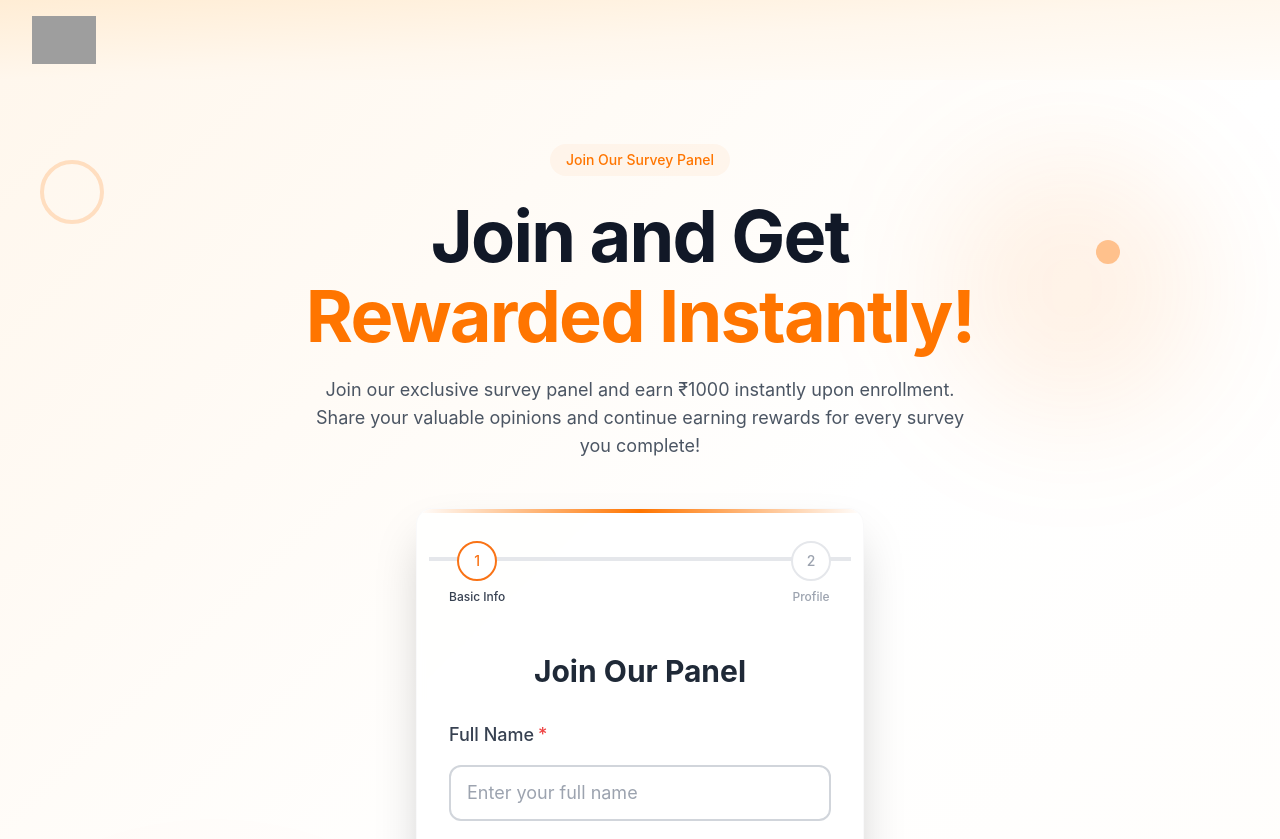
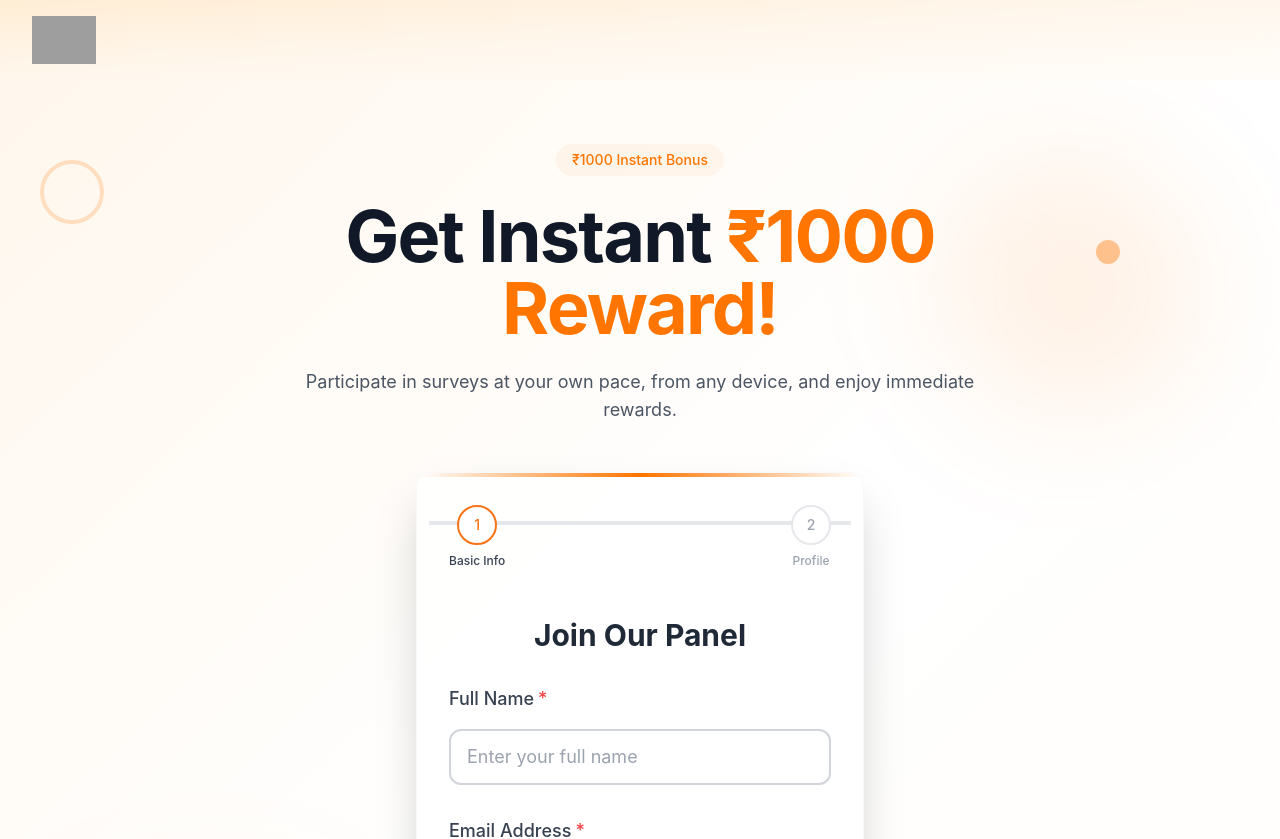
Before and after one commit to Yup0103/Survey2, a React (Create React App) app: page / in a window 1280 px wide. Shown: the top 839 px of the page. Built offline with nearby package versions, Linux system fonts and the light colour scheme; grey boxes are pictures that could not be loaded.

Commit message:
Update UI: Modified headline styling and form button layout

```diff
--- a/src/components/Hero.js
+++ b/src/components/Hero.js
@@ -24,14 +24,13 @@ const Hero = () => {
         {/* Heading Section */}
         <div className="text-center max-w-3xl mx-auto mb-12">
           <div className="inline-flex items-center px-4 py-1.5 rounded-full bg-primary/5 text-primary font-medium text-sm mb-6">
-            Join Our Survey Panel
+            ₹1000 Instant Bonus
           </div>
           <h1 className="text-4xl sm:text-6xl lg:text-7xl font-bold tracking-tight text-gray-900 leading-tight">
-            <span className="block mb-2">Join and Get</span>
-            <span className="block text-primary">Rewarded Instantly!</span>
+            <span className="block mb-2">Get Instant <span className="text-primary">₹1000 Reward!</span></span>
           </h1>
           <p className="mt-6 text-lg text-gray-600 max-w-2xl mx-auto">
-            Join our exclusive survey panel and earn ₹1000 instantly upon enrollment. Share your valuable opinions and continue earning rewards for every survey you complete!
+            Participate in surveys at your own pace, from any device, and enjoy immediate rewards.
           </p>
         </div>
 
--- a/src/components/SurveyForm.js
+++ b/src/components/SurveyForm.js
@@ -25,8 +25,7 @@ const SurveyForm = forwardRef((props, ref) => {
   const ageOptions = [
     { value: "25-35", label: "25-35" },
     { value: "36-45", label: "36-45" },
-    { value: "46-55", label: "46-55" },
-    { value: "55+", label: "55+" }
+    { value: "46+", label: "46+" }
   ];
 
   const educationOptions = [
@@ -185,7 +184,7 @@ const SurveyForm = forwardRef((props, ref) => {
               </label>
             </div>
 
-          <div className="pt-8 flex flex-col sm:flex-row gap-4 sm:gap-8">
+          <div className="pt-8 flex flex-col sm:flex-row gap-4 sm:gap-8 justify-between">
               <button
                 type="button"
               className={secondaryButtonClass}
@@ -195,9 +194,9 @@ const SurveyForm = forwardRef((props, ref) => {
               </button>
               <button
                 type="submit"
-              className={primaryButtonClass}
+                className={primaryButtonClass}
               >
-              Complete Registration
+                Submit
               </button>
             </div>
           </form>
```
